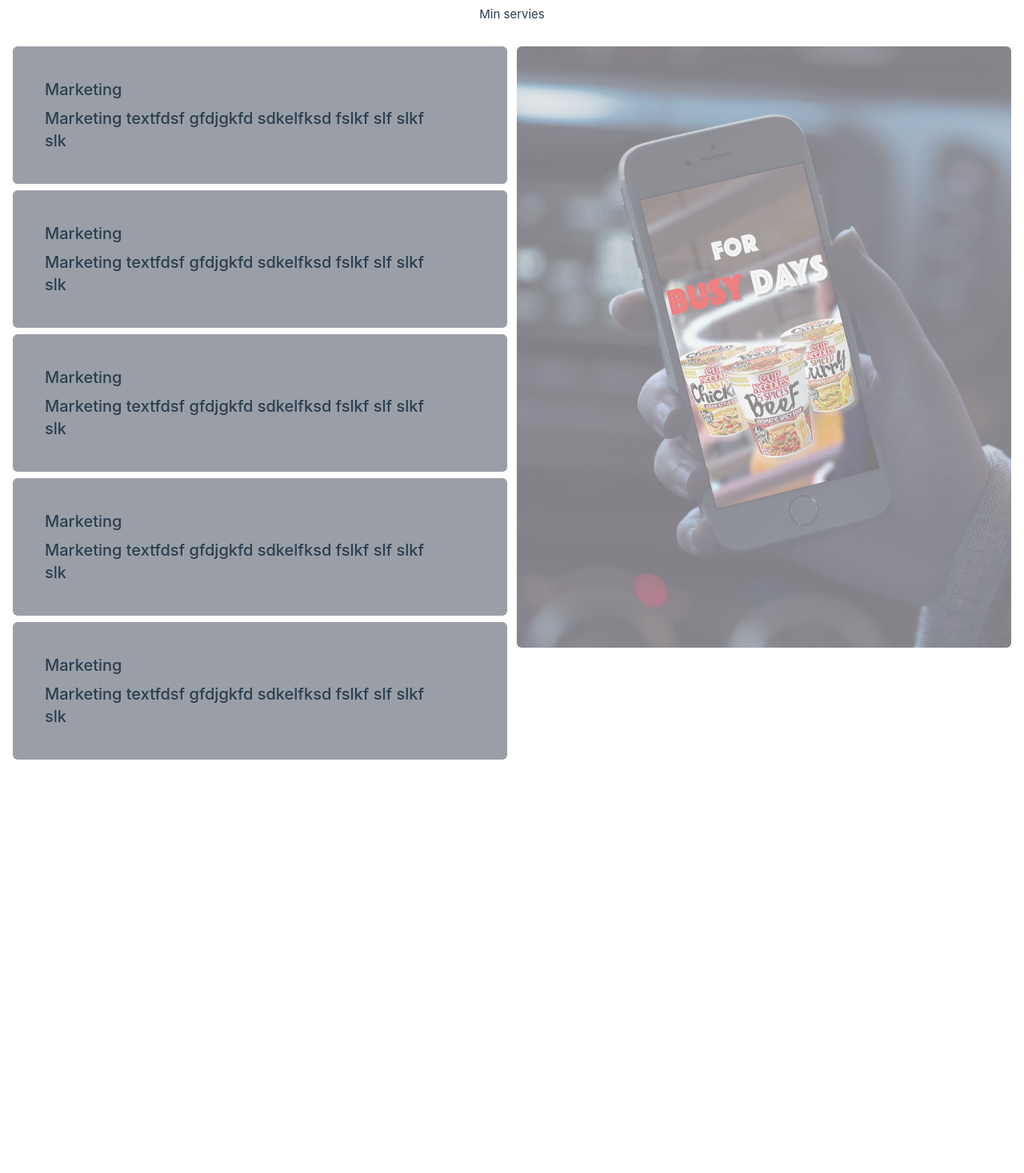
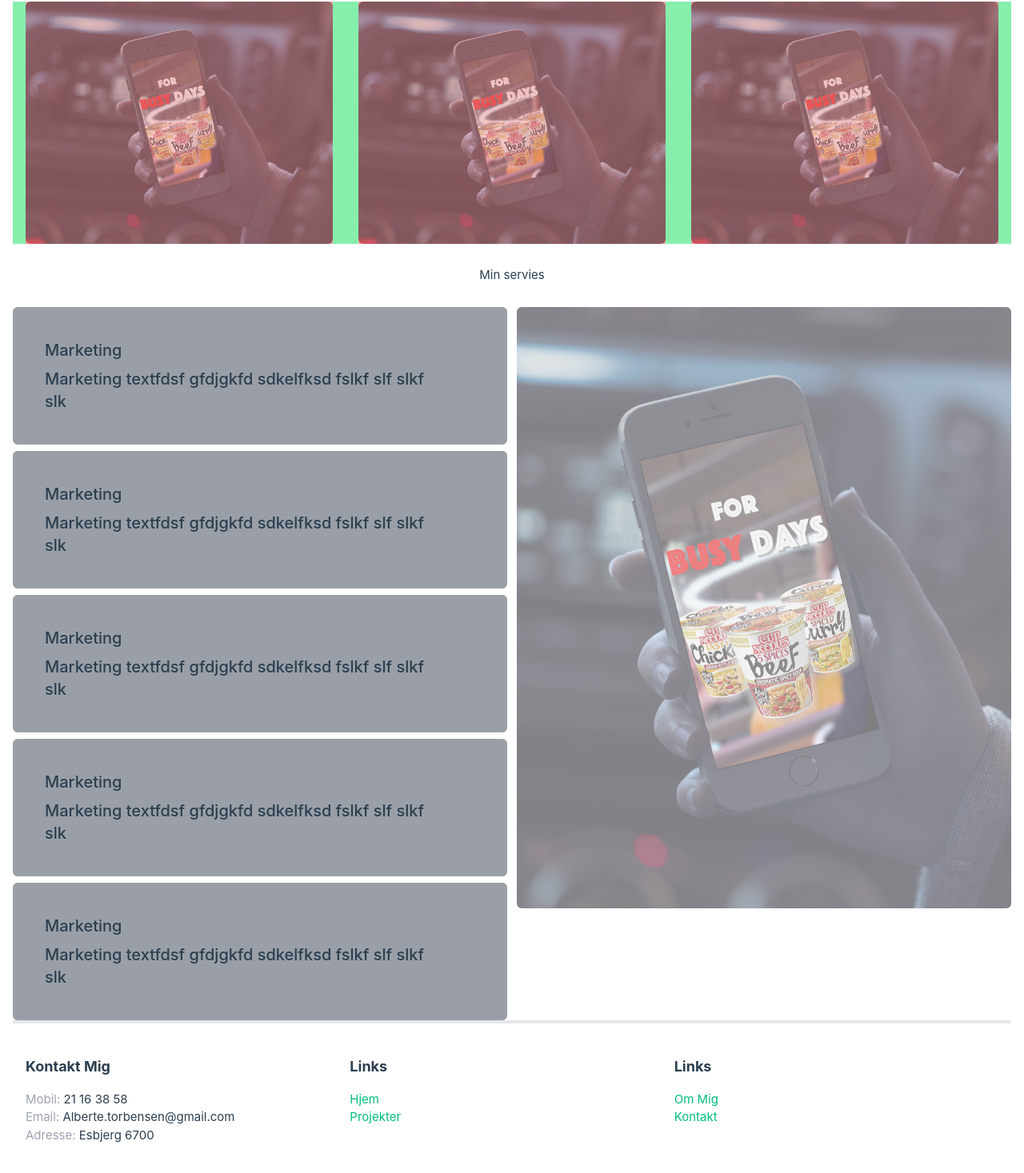
Before and after one commit to JeJulianaa/portfolio_advjs, a Vue app: page / in a window 1280 px wide. Shown: the part 805-2272 px from the top of the page at 80% size. Before the commit the page ends 1755 px from the top, so only its background shows below. Built offline with nearby package versions, Linux system fonts and the light colour scheme; no server answers.

Commit message:
homepage update
homepage styled

```diff
--- a/src/App.vue
+++ b/src/App.vue
@@ -54,7 +54,65 @@ let logOut = () => {
   </header>
 
   <RouterView />
+
+
+
+
+
+  <footer>
+    <hr class="border-2">
+
+    <div class="container mx-auto px-1 sm:px-4 py-10 grid grid-cols-1 sm:grid-cols-3">
+      <div>
+        <h4 class="text-lg font-bold">Kontakt Mig</h4>
+        <ul class="mt-4">
+          <li>
+            <span class="text-gray-400">Mobil:</span> 21 16 38 58
+          </li>
+          <li>
+            <span class="text-gray-400">Email:</span> Alberte.torbensen@gmail.com
+          </li>
+          <li>
+            <span class="text-gray-400">Adresse:</span> Esbjerg 6700
+          </li>
+        </ul>
+      </div>
+      <div>
+        <h4 class="text-lg font-bold">Links</h4>
+        <ul class="mt-4">
+          <li>
+            <RouterLink to="/">Hjem</RouterLink>
+          </li>
+          <li>
+            <RouterLink to="/project-page">Projekter</RouterLink>
+          </li>
+
+        </ul>
+      </div>
+      <div>
+        <h4 class="text-lg font-bold">Links</h4>
+        <ul class="mt-4">
+          <li>
+            <RouterLink to="/omMig">Om Mig</RouterLink>
+          </li>
+          <li>
+            <RouterLink to="/kontakt">Kontakt</RouterLink>
+          </li>
+        </ul>
+      </div>
+
+      <!--<div class="flex items-center justify-center md:col-start-4">
+        <img src="/logo.png" alt="Logo" class="w-12 h-12 mb-4">
+        <p class="text-gray-400">&copy; 2023 Your Company Name</p>
+      </div>-->
+    </div>
+
+
+
+</footer>
 </template>
+
+
 
 <style scoped>
 header {
--- a/src/modules/useProjects.js
+++ b/src/modules/useProjects.js
@@ -4,23 +4,6 @@ import { ref,} from 'vue'
 import { collection, onSnapshot, doc, deleteDoc, addDoc, updateDoc, } from 'firebase/firestore';
 
 
-//import { query, where, getDocs } from 'firebase/firestore';
-
-//const webDesignCheckbox = ref(false); // Initialize to false, or use an initial value as needed
-//const uiuxCheckbox = ref(false); // Initialize to false, or use an initial value as needed
-//const selectedCategories = ref([]); // Define selectedCategories as an empty ref array
-
-// Define the categories to search for
-//const categoriesToSearch = ['WebDesign', 'UI/UX'];
-
-// Query Firestore to find projects with matching categories
-//const q = query(collection(db, 'projects'), where('ProjectCategory', 'in', categoriesToSearch));
-////const querySnapshot = await getDocs(q);
-
-//querySnapshot.forEach((doc) => {
-  // Handle each project document that matches the categories
- // console.log(doc.id, ' => ', doc.data());
-//});
 
 
 
@@ -42,7 +25,7 @@ const useProjects = () => {
     youtubeLink:'',
     projectTeam:'',
     projectTech:'',
-    projectCategory:'',
+    projectCategory:[],
 
     //projectImg:'',
   })
@@ -56,7 +39,7 @@ const useProjects = () => {
     youtubeLink:'',
     projectTeam:'',
     projectTech:'',
-    projectCategory:'',
+    projectCategory:[],
 
    // projectImg:'',
   })
--- a/src/views/HomeView.vue
+++ b/src/views/HomeView.vue
@@ -9,9 +9,24 @@
         </div>
     </section>
 
+    <section >
+        <h3 class="text-center">latest Project</h3>
+        <div class="container mx-auto grid grid-cols-1 sm:grid-cols-3  bg-green-300 max-w-none h-2/4">
+            <div class="bg-red-300 flex justify-center mx-4  ">
+                <img class="object-cover w-full rounded-md bg-clip-padding opacity-50 border-gray-100" src="../assets/img/Cup_noodles.jpg" alt="">
+            </div>
+            <div class="bg-red-300 flex justify-center mx-4 mt-4 sm:mt-0">
+                <img class="object-cover w-full rounded-md bg-clip-padding opacity-50 border-gray-100" src="../assets/img/Cup_noodles.jpg" alt="">
+            </div>
+            <div class="bg-red-300 flex justify-center mx-4 mt-4 sm:mt-0">
+                <img class="object-cover w-full rounded-md bg-clip-padding opacity-50 border-gray-100" src="../assets/img/Cup_noodles.jpg" alt="">
+            </div>
+        </div>
+    </section>
+
     <section class="container mx-auto max-w-none">
         <p class="flex justify-center pb-7 pt-7">Min servies</p>
-        <div class="w-full flex justify-center 2-cols">
+        <div class="w-full flex justify-center ">
             <div class="col1  w-1/2 mr-3 object-fill">
                 <!-- col1 content -->
                 <div class="w-full flex flex-col bg-gray-700 rounded-md bg-clip-padding backdrop-filter backdrop-blur-sm bg-opacity-50 border-gray-100 p-10 mb-2 flex-grow flex-shrink">
--- a/src/views/LoginView.vue
+++ b/src/views/LoginView.vue
@@ -12,7 +12,7 @@
            <input class="flex-grow flex-shrink px-4 py-2 " type="password"  v-model="password" placeholder="Enter password" />
 
       </div>
-      <div class="flex justify-center">
+      <div class="flex justify-center " @keyup.enter="logIn">
         <p v-if="errMsg"> {{ errMsg }}</p>
       <button class="login button-standard " @click="logIn">Login</button>
       <button class="logout " v-if="userAuthenticated" @click="logOut">Logout</button>
--- a/src/views/NavGuardView.vue
+++ b/src/views/NavGuardView.vue
@@ -23,7 +23,7 @@
           ProjectName: {{ project.projectName }}
         </p>
         <p v-if="!isEditModalOpen">
-          projectCategory: {{ project.projectCategory }}
+          projectCategory: {{ AddProjectData.projectCategory }}
         </p>
 
           <!--MODAL: when clicking on edit item modal open-->
@@ -32,39 +32,51 @@
           <Transition v-if="closeEditModal">
             <div class="modal" v-if="isEditModalOpen && selectedProject === project.id">
               <p>
-                ProjectName: {{ project.projectName }}
+                ProjectName: {{ AddProjectData.projectName }}
               </p>
               <p>
-                <input type="text" placeholder="New project name" v-model="project.projectName" />
+                <input type="text" placeholder="New project name" v-model="AddProjectData.projectName" />
               </p>
 
               <p>
-                projectDescription: {{ project.projectDescription }}
+                projectDescription: {{ AddProjectData.projectDescription }}
               </p>
               <p class="">
-                  <textarea class= "resize-y h-[8rem] w-[17rem] bg-blue-100 p-2" placeholder="beskriv projektet her..." v-model="project.projectDescription"></textarea>
+                  <textarea class= "resize-y h-[8rem] w-[17rem] bg-blue-100 p-2" placeholder="beskriv projektet her..." v-model="AddProjectData.projectDescription"></textarea>
               </p>
 
               <p>
-                projectTeam: {{ project.projectTeam }}
+                projectTeam: {{ AddProjectData.projectTeam }}
               </p>
               <p>
-                <input type="text" placeholder="project Team" v-model="project.projectTeam" />
+                <input type="text" placeholder="project Team" v-model="AddProjectData.projectTeam" />
               </p>
 
               <p>
-                projectCategory: {{ project.projectCategory }}
+                projectCategory: {{ AddProjectData.projectCategory }}
               </p>
 
                 <h2>Select Categories:</h2>
 
                   <p>
                   Web Design:
-                  <input type="checkbox" id="webDesign" v-model="project.projectCategory" />
+                  <input type="checkbox" id="WebDesign" value="WebDesign" v-model="AddProjectData.projectCategory" />
                   </p>
                   <p>
                     UI/UX:
-                    <input type="checkbox" id="UI/UX" v-model="project.projectCategory" />
+                    <input type="checkbox" id="UI/UX" value="UI/UX" v-model="AddProjectData.projectCategory" />
+                  </p>
+                  <p>
+                  Video:
+                  <input type="checkbox" id="Video" value="Video" v-model="AddProjectData.projectCategory" />
+                  </p>
+                  <p>
+                  Billede:
+                  <input type="checkbox" id="Billede" value="Billede" v-model="AddProjectData.projectCategory" />
+                  </p>
+                  <p>
+                  GrafiskDesign:
+                  <input type="checkbox" id="GrafiskDesign" value="GrafiskDesign" v-model="AddProjectData.projectCategory" />
                   </p>
                 <!--
                 <p>
--- a/src/views/projectView.vue
+++ b/src/views/projectView.vue
@@ -7,16 +7,16 @@
   </div>
 
 <section class="container mx-auto grid grid-cols-1 gap-2 md:grid-cols-2 lg:grid-cols-3 ">
-    <div class="" v-for="project in projects" :key="project.ID">
+    <div class="" v-for="project in projects" :key="project.id">
         <!--loop through your projects and create links to their respective detail pages -->
         <div >
           <button class="button-yellow border-4 rounded-lg p-4">
 
 
-            <router-link :to="{ name: 'projectdetail',  params: { id: project.id  }}">
+            <router-link :to="{ name: 'projectdetail',  params: { id: project.id}}">
               <button><img class="object-cover w-full  rounded-md bg-clip-padding  border-gray-100" src="../assets/img/Cup_noodles.jpg" alt=""></button>
             </router-link>
-            <!--<router-link :to="{ name: 'projectdetail',  params: { id: project.id  }}">-->
+
               <div class="overflow-hidden rounded-lg">
                 <p>
                   ProjectName: {{ project.projectName }}
@@ -40,6 +40,9 @@ import useProjects from '../modules/useProjects.js';
 import { onMounted } from 'vue'
 
 
+
+
+
 const { projects, getProjectsData  } = useProjects();
 
 //const selectedCategory = ref('All'); // Initialize with 'All'
@@ -61,8 +64,10 @@ const { projects, getProjectsData  } = useProjects();
 //};
 
 
+
 onMounted(() => {
   getProjectsData();
+
 });
 
 
```
